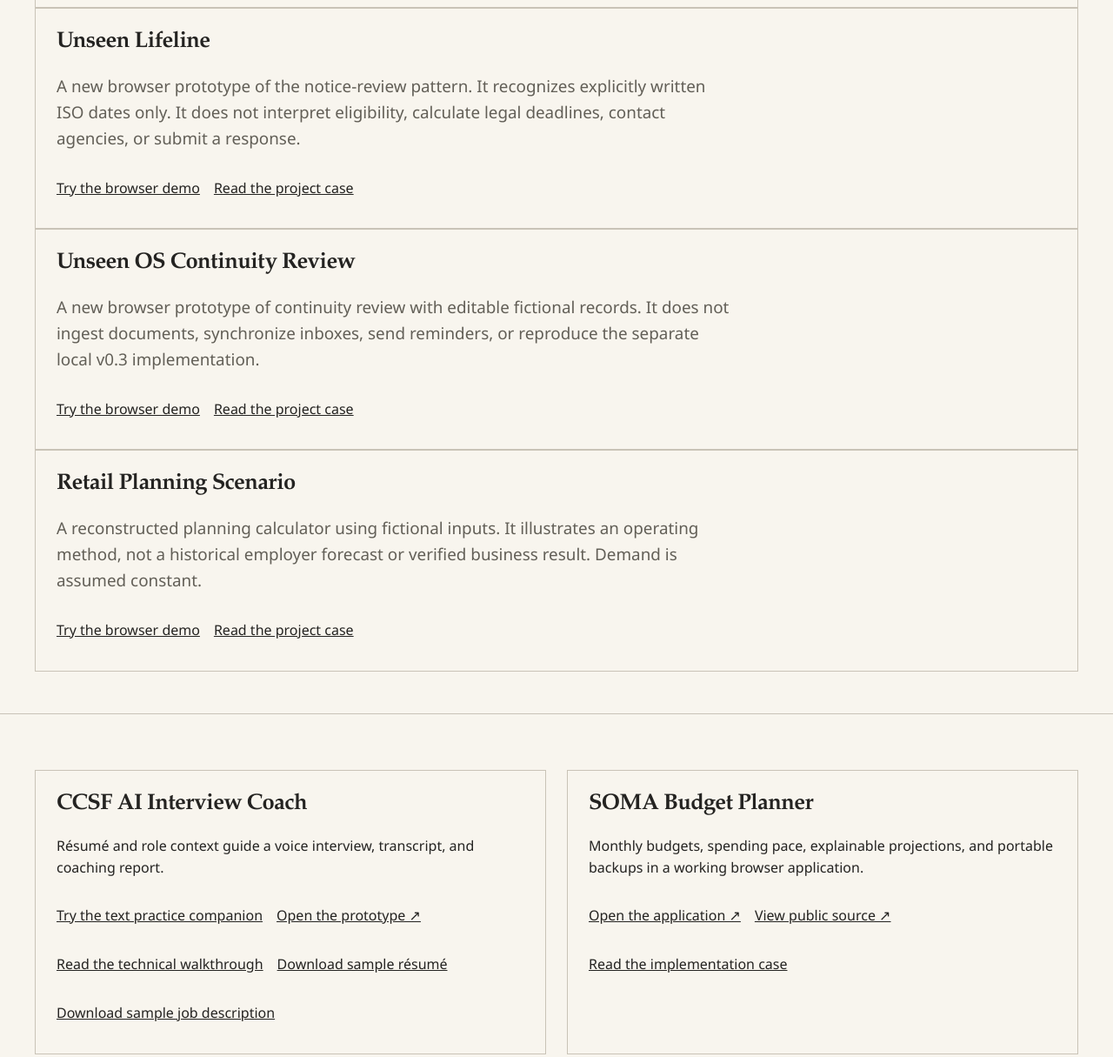
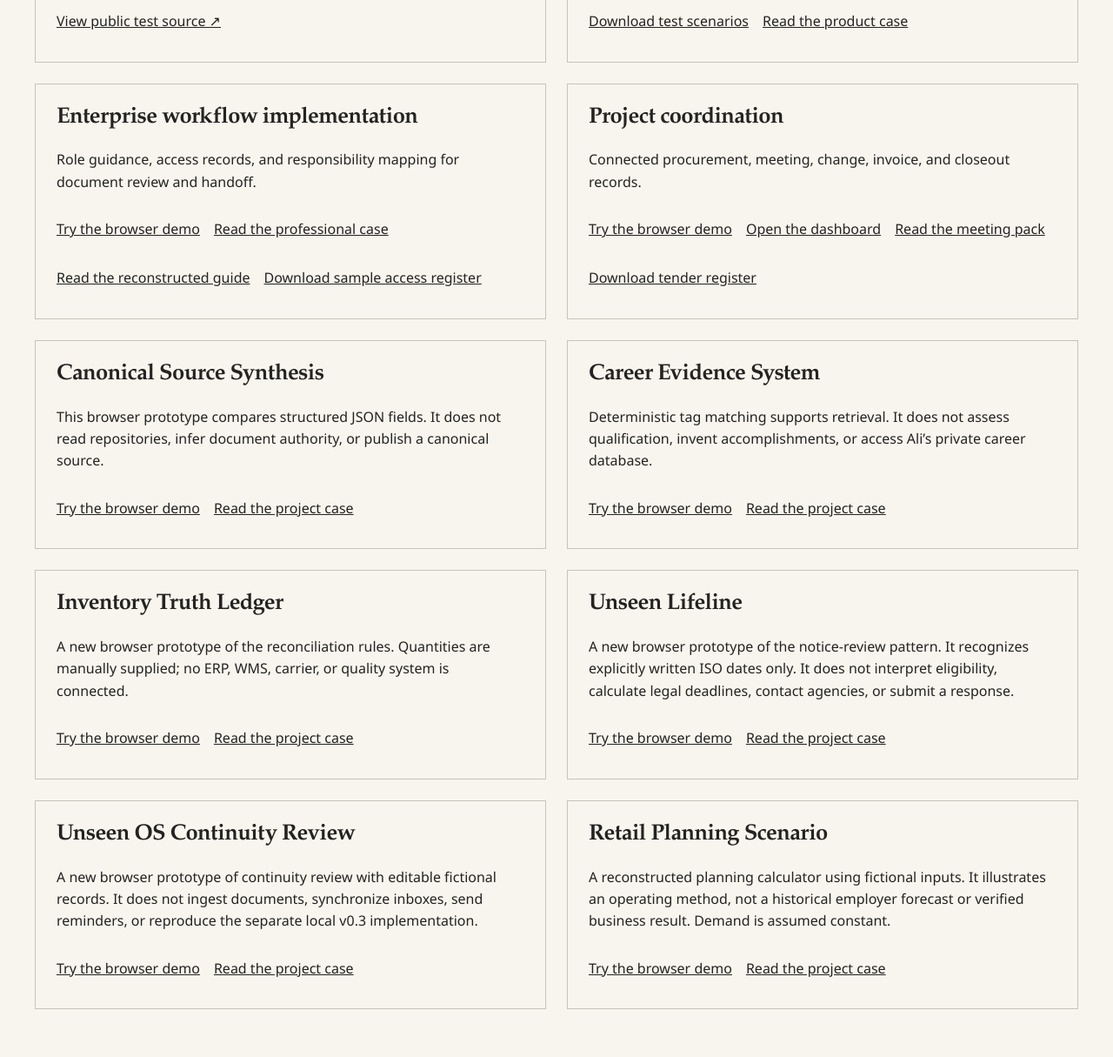
Before and after one commit to motyaali/motyaali-portfolio, a website: page evidence.html in a window 1280 px wide. Shown: the part 1038-2253 px from the top of the page at 87% size. Drawn offline with Linux system fonts and the light colour scheme.

Commit message:
Keep new demo cards in the evidence grid and preserve flagship order

```diff
--- a/evidence.html
+++ b/evidence.html
@@ -1,10 +1,5 @@
 <!doctype html><html lang="en"><head><meta charset="utf-8"><meta name="viewport" content="width=device-width, initial-scale=1"><meta name="description" content="Applications, workflow demonstrations, technical walkthroughs, source code, and work samples by Motya Ali."><meta name="theme-color" content="#242321"><title>Demos, Code &amp; Work Samples | Motya Ali</title><link rel="stylesheet" href="assets/styles.css"><link rel="stylesheet" href="assets/editorial.css"></head><body><a class="skip-link" href="#main">Skip to content</a><header class="site-header"><div class="header-inner"><a class="brand" href="index.html" aria-label="Motya Ali home">MOTYA ALI</a><button class="menu-button" type="button" aria-expanded="false" aria-controls="site-nav">Menu</button><nav class="site-nav" id="site-nav" aria-label="Primary navigation"><a href="work.html">Work</a><a href="resume.html">Résumé</a><a href="credentials.html">Credentials</a><a href="about.html">About</a><a href="contact.html">Contact</a></nav></div></header><main id="main">
-<section class="page-hero"><div class="container"><p class="eyebrow">Applications + implementation records</p><h1>Demos, code, and work samples.</h1><p>Open an application, follow its implementation, or download a sample record. Each project connects the operating problem to the work behind it. Browser demos run with fictional examples; connected applications and private implementations have separate scopes.</p><article class="evidence-card"><h2>Canonical Source Synthesis</h2><p>This browser prototype compares structured JSON fields. It does not read repositories, infer document authority, or publish a canonical source.</p><div class="actions"><a href="demos/canonical-synthesis.html">Try the browser demo</a><a href="projects/canonical-synthesis.html">Read the project case</a></div></article>
-<article class="evidence-card"><h2>Career Evidence System</h2><p>Deterministic tag matching supports retrieval. It does not assess qualification, invent accomplishments, or access Ali’s private career database.</p><div class="actions"><a href="demos/career-evidence-system.html">Try the browser demo</a><a href="projects/career-evidence-system.html">Read the project case</a></div></article>
-<article class="evidence-card"><h2>Inventory Truth Ledger</h2><p>A new browser prototype of the reconciliation rules. Quantities are manually supplied; no ERP, WMS, carrier, or quality system is connected.</p><div class="actions"><a href="demos/inventory-ledger.html">Try the browser demo</a><a href="projects/inventory-ledger.html">Read the project case</a></div></article>
-<article class="evidence-card"><h2>Unseen Lifeline</h2><p>A new browser prototype of the notice-review pattern. It recognizes explicitly written ISO dates only. It does not interpret eligibility, calculate legal deadlines, contact agencies, or submit a response.</p><div class="actions"><a href="demos/unseen-lifeline.html">Try the browser demo</a><a href="projects/unseen-lifeline.html">Read the project case</a></div></article>
-<article class="evidence-card"><h2>Unseen OS Continuity Review</h2><p>A new browser prototype of continuity review with editable fictional records. It does not ingest documents, synchronize inboxes, send reminders, or reproduce the separate local v0.3 implementation.</p><div class="actions"><a href="demos/unseen-os.html">Try the browser demo</a><a href="projects/unseen-os.html">Read the project case</a></div></article>
-<article class="evidence-card"><h2>Retail Planning Scenario</h2><p>A reconstructed planning calculator using fictional inputs. It illustrates an operating method, not a historical employer forecast or verified business result. Demand is assumed constant.</p><div class="actions"><a href="demos/retail-planning.html">Try the browser demo</a><a href="projects/retail-planning.html">Read the project case</a></div></article>
+<section class="page-hero"><div class="container"><p class="eyebrow">Applications + implementation records</p><h1>Demos, code, and work samples.</h1><p>Open an application, follow its implementation, or download a sample record. Each project connects the operating problem to the work behind it. Browser demos run with fictional examples; connected applications and private implementations have separate scopes.</p>
 </div></section>
 <section class="section"><div class="container evidence-grid">
 <article class="evidence-card"><h2>CCSF AI Interview Coach</h2><p>Résumé and role context guide a voice interview, transcript, and coaching report.</p><div class="actions"><a href="demos/interview-coach.html">Try the text practice companion</a><a href="https://ccsf-ai-interview-coach.ai.studio/">Open the prototype ↗</a><a href="evidence/implementation/interview-coach.html">Read the technical walkthrough</a><a href="evidence/implementation/sample-resume.txt" download>Download sample résumé</a><a href="evidence/implementation/sample-job-description.txt" download>Download sample job description</a></div></article>
@@ -13,5 +8,10 @@
 <article class="evidence-card"><h2>SmartGrocer</h2><p>Follow purchase history through an explainable forecast and see how the API protects household data.</p><div class="actions"><a href="demos/smartgrocer.html">Try the browser demo</a><a href="evidence/implementation/smartgrocer.html">Read the technical walkthrough</a><a href="evidence/implementation/smartgrocer-scenarios.csv" download>Download test scenarios</a><a href="projects/smartgrocer.html">Read the product case</a></div></article>
 <article class="evidence-card"><h2>Enterprise workflow implementation</h2><p>Role guidance, access records, and responsibility mapping for document review and handoff.</p><div class="actions"><a href="demos/documentation-workflow.html">Try the browser demo</a><a href="projects/documentation-workflow.html">Read the professional case</a><a href="evidence/documentation-workflow/role-based-workflow-guide.html">Read the reconstructed guide</a><a href="evidence/documentation-workflow/permissions-support-register.csv" download>Download sample access register</a></div></article>
 <article class="evidence-card"><h2>Project coordination</h2><p>Connected procurement, meeting, change, invoice, and closeout records.</p><div class="actions"><a href="demos/project-coordination-controls.html">Try the browser demo</a><a href="proof/project-coordination-controls/dashboard.html">Open the dashboard</a><a href="proof/project-coordination-controls/weekly-meeting-pack.html">Read the meeting pack</a><a href="proof/project-coordination-controls/tender-register.csv" download>Download tender register</a></div></article>
-</div></section>
+<article class="evidence-card"><h2>Canonical Source Synthesis</h2><p>This browser prototype compares structured JSON fields. It does not read repositories, infer document authority, or publish a canonical source.</p><div class="actions"><a href="demos/canonical-synthesis.html">Try the browser demo</a><a href="projects/canonical-synthesis.html">Read the project case</a></div></article>
+<article class="evidence-card"><h2>Career Evidence System</h2><p>Deterministic tag matching supports retrieval. It does not assess qualification, invent accomplishments, or access Ali’s private career database.</p><div class="actions"><a href="demos/career-evidence-system.html">Try the browser demo</a><a href="projects/career-evidence-system.html">Read the project case</a></div></article>
+<article class="evidence-card"><h2>Inventory Truth Ledger</h2><p>A new browser prototype of the reconciliation rules. Quantities are manually supplied; no ERP, WMS, carrier, or quality system is connected.</p><div class="actions"><a href="demos/inventory-ledger.html">Try the browser demo</a><a href="projects/inventory-ledger.html">Read the project case</a></div></article>
+<article class="evidence-card"><h2>Unseen Lifeline</h2><p>A new browser prototype of the notice-review pattern. It recognizes explicitly written ISO dates only. It does not interpret eligibility, calculate legal deadlines, contact agencies, or submit a response.</p><div class="actions"><a href="demos/unseen-lifeline.html">Try the browser demo</a><a href="projects/unseen-lifeline.html">Read the project case</a></div></article>
+<article class="evidence-card"><h2>Unseen OS Continuity Review</h2><p>A new browser prototype of continuity review with editable fictional records. It does not ingest documents, synchronize inboxes, send reminders, or reproduce the separate local v0.3 implementation.</p><div class="actions"><a href="demos/unseen-os.html">Try the browser demo</a><a href="projects/unseen-os.html">Read the project case</a></div></article>
+<article class="evidence-card"><h2>Retail Planning Scenario</h2><p>A reconstructed planning calculator using fictional inputs. It illustrates an operating method, not a historical employer forecast or verified business result. Demand is assumed constant.</p><div class="actions"><a href="demos/retail-planning.html">Try the browser demo</a><a href="projects/retail-planning.html">Read the project case</a></div></article></div></section>
 <section class="section section-alt"><div class="container"><h2>Experience, credentials, and architecture</h2><p>Explore the professional background, learning, and system designs behind the applications.</p><div class="actions"><a href="resume.html">Read the résumé</a><a href="credentials.html">View credentials</a><a href="projects/retail-planning.html">Read retail implementation cases</a><a href="work.html">View all projects</a></div></div></section></main><footer class="site-footer"><div class="footer-inner"><div>© <span id="year"></span> Motya Ali.</div><a href="evidence-standard.html">Project status &amp; privacy</a></div></footer><script src="assets/site.js"></script></body></html>
```
Also changed, not shown: tests/evidence-access.spec.mjs (+3 -0 lines).
